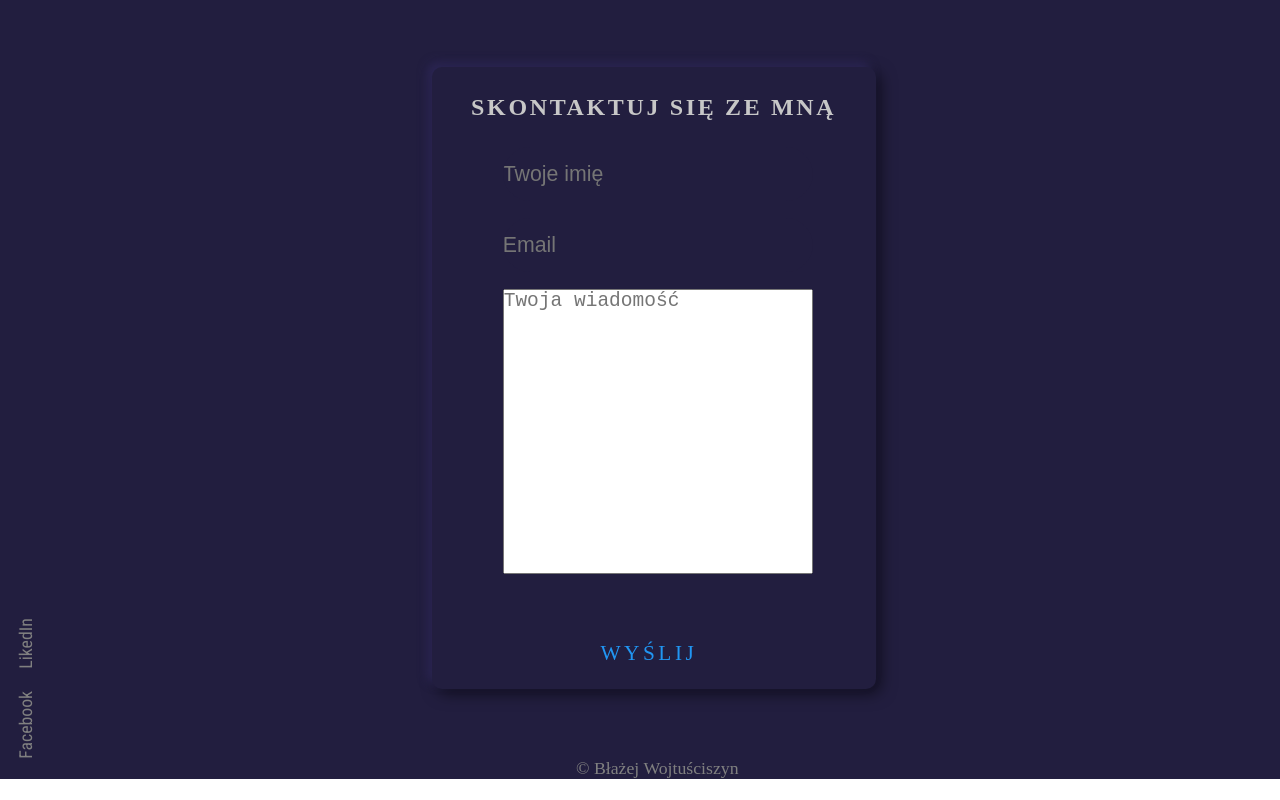
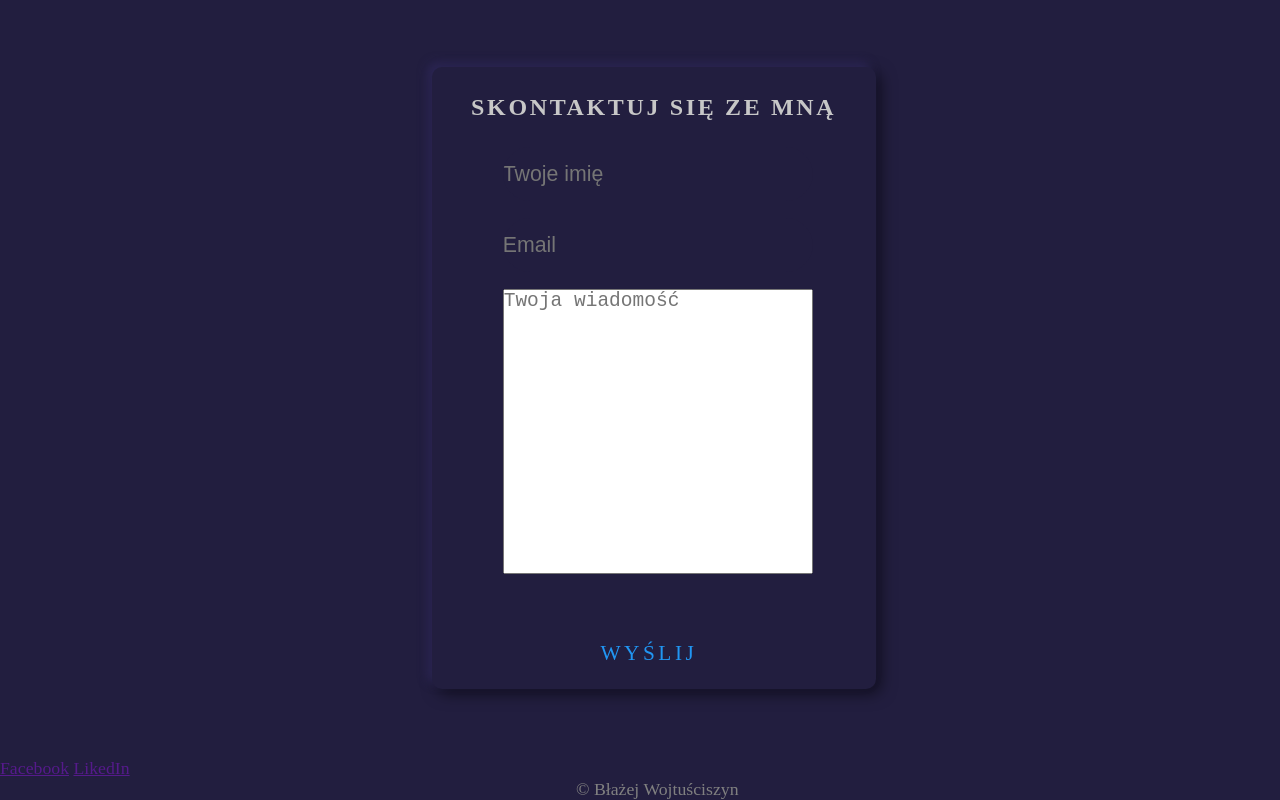
Before and after one commit to omenBlase/pfolio, a plain HTML site: page index.html in a window 1280 px wide. Shown: the part 1602-2402 px from the top of the page. Before the commit the page ends 2381 px from the top, so only its background shows below. Drawn offline with Linux system fonts and the light colour scheme.

Commit message:
second change of classes

```diff
--- a/css/style.css
+++ b/css/style.css
@@ -165,11 +165,11 @@ a:hover span:nth-child(4) {
 	margin: 1rem;
 }
 
-.navigation__checkbox:checked~.navigation__background {
+.navigation__checkbox:checked ~ .navigation__background {
 	transform: scale(80);
 }
 
-.navigation__checkbox:checked~.navigation__nav {
+.navigation__checkbox:checked ~ .navigation__nav {
 	opacity: 1;
 	width: 100%;
 }
@@ -213,16 +213,16 @@ a:hover span:nth-child(4) {
 	top: 1rem;
 }
 
-.navigation__checkbox:checked+.navigation__button .navigation__icon {
+.navigation__checkbox:checked + .navigation__button .navigation__icon {
 	background-color: transparent;
 }
 
-.navigation__checkbox:checked+.navigation__button .navigation__icon::before {
+.navigation__checkbox:checked + .navigation__button .navigation__icon::before {
 	top: 0;
 	transform: rotate(135deg);
 }
 
-.navigation__checkbox:checked+.navigation__button .navigation__icon::after {
+.navigation__checkbox:checked + .navigation__button .navigation__icon::after {
 	top: 0;
 	transform: rotate(-135deg);
 }
@@ -584,15 +584,14 @@ h2:before {
 	font-size: 2.2rem;
 }
 
-.container .social {
+.container .socials {
 	position: absolute;
 	transform: rotate(-90deg);
 	margin-top: -9rem;
 	margin-left: -6rem;
-
 }
 
-.container .social a {
+.container .socials a {
 	font-family: 'Roboto Condensed', sans-serif;
 	color: gray;
 	text-decoration: none;
```
